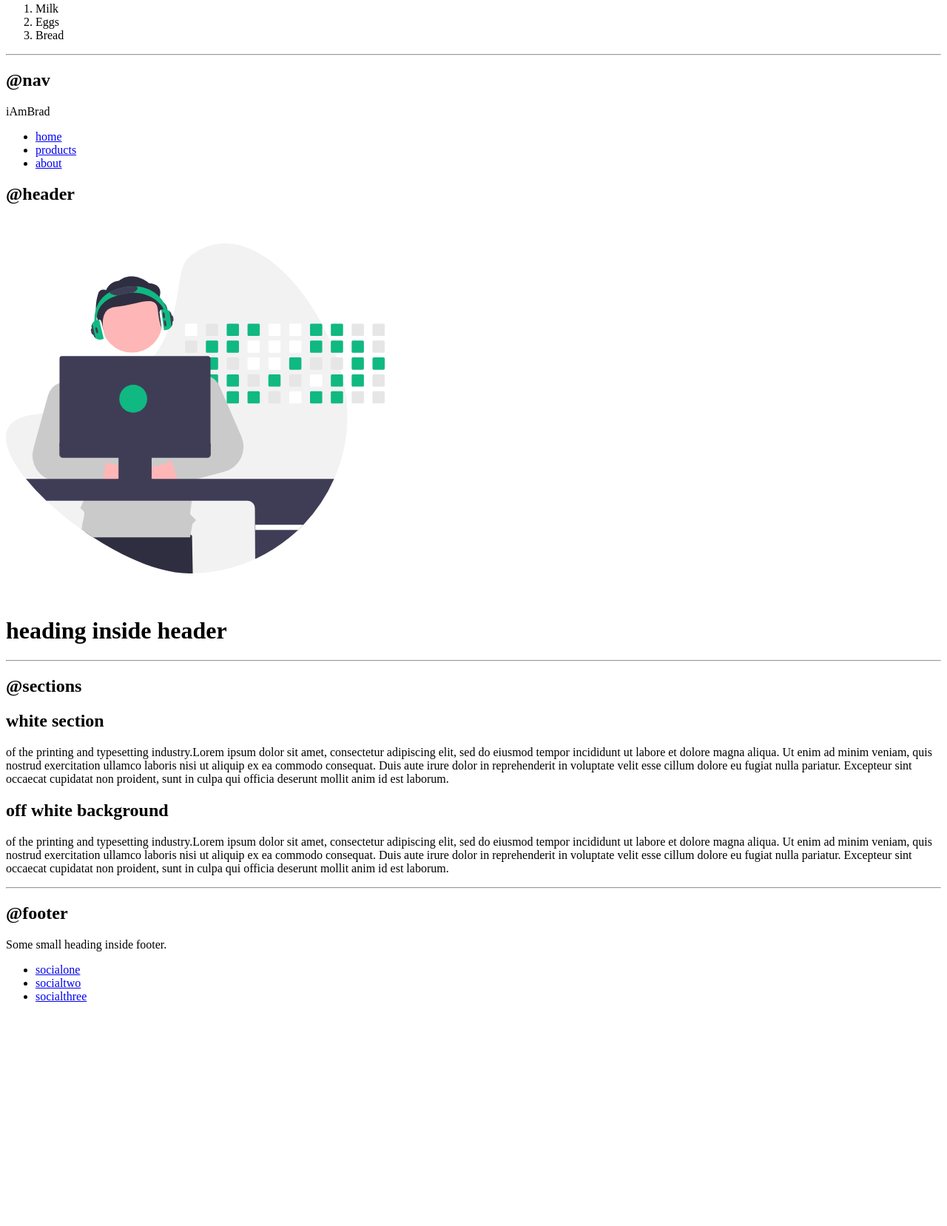
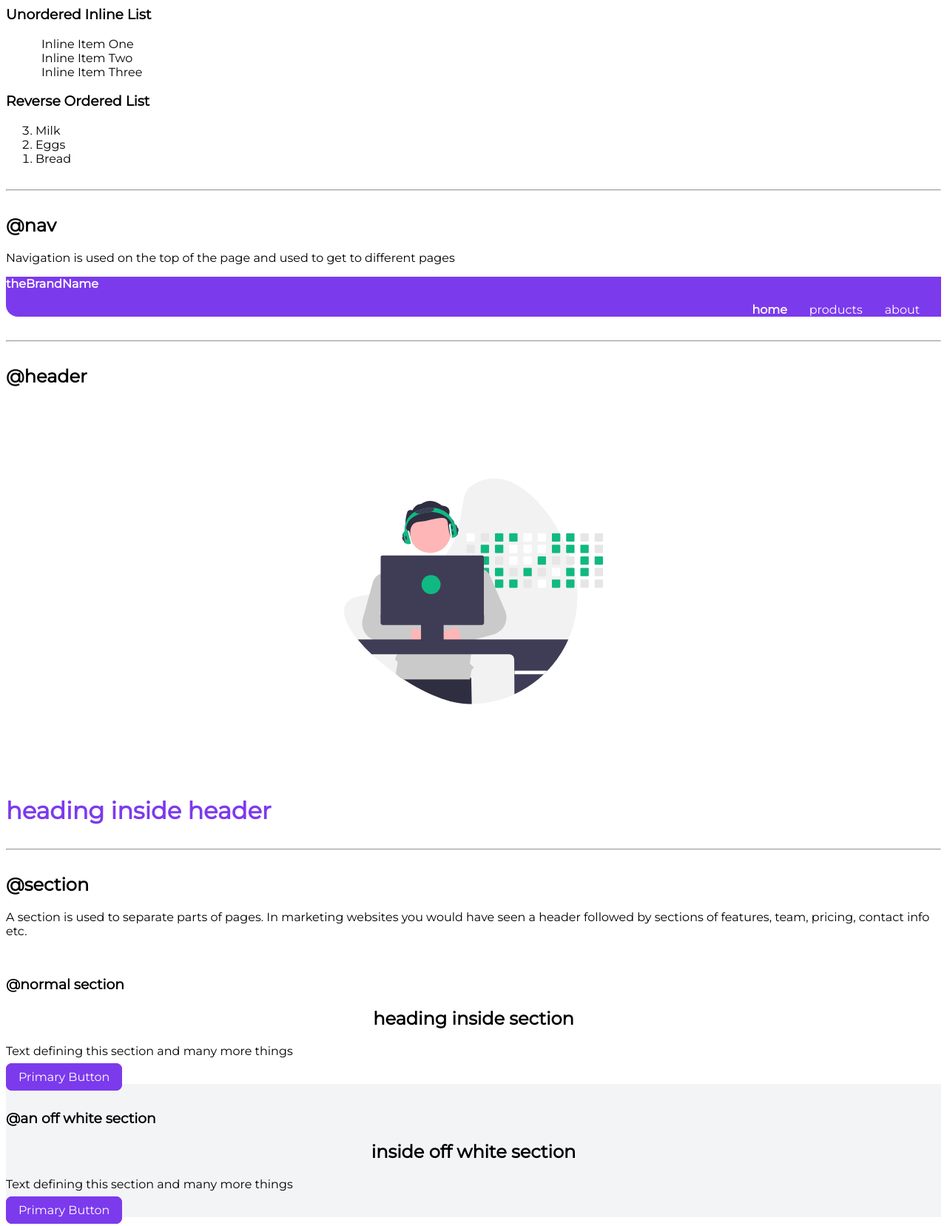
Before and after one commit to Soumya323/neogcamp-lesson-3-live, a plain HTML site: page index.html in a window 1280 px wide. Shown: the part 1025-2682 px from the top of the page at 74% size. Before the commit the page ends 2397 px from the top, so only its background shows below. Drawn offline with Linux system fonts and the light colour scheme.

Commit message:
added css styling

```diff
--- a/index.html
+++ b/index.html
@@ -5,6 +5,8 @@
     <meta charset="UTF-8">
     <meta name="viewport" content="width=device-width, initial-scale=1.0">
     <title>Component Library</title>
+    <!--Adding css link to html page-->
+    <Link href="style.css" rel="stylesheet" />
 </head>
 
 <body>
@@ -19,41 +21,42 @@
     <h2>This is the second largest heading.</h2>
     <p>Let me show you normal text. This is free flowing and wrap at the end like a paragraph.</p>
     <p>This paragraph will have <strong>bold</strong> text.</p>
-    <small>This is relatively small text.</small>
+    <p class="text-sm">This is relatively small text.</p>
 
     <hr>
 
-    <h2>@container</h2>
+    <h2>@containers</h2>
     <h3>Fluid container</h3>
-    <div>This is a fluid container and it will go till the end of the page.</div>
+    <div class="container-fluid">This is a fluid container and it will go till the end of the page.</div>
+
     <h3>Center container.</h3>
-    <div>This is a centered container and it will go till the specified width.</div>
+    <div class="container">This is a centered container and it will go till the specified width.</div>
 
     <hr>
 
     <h2>@links</h2>
-    <a href="https:/www.google.com">Primary Link</a>
-    <a href="https://www.apple.com">Secondary Link</a>
+    <a href="https:/www.google.com" class="primary-link">Primary Link</a>
+    <a href="https://www.apple.com" class="secondary-link">Secondary Link</a>
 
     <hr>
 
     <h2>@lists</h2>
     <h3>Unordered List</h3>
-    <ul>
+    <ul class="unordered">
         <li>Item One</li>
         <li>Item Two</li>
         <li>Item Three</li>
     </ul>
 
     <h3>Unordered Inline List</h3>
-    <ul>
+    <ul class="unordered list-inline">
         <li>Inline Item One</li>
         <li>Inline Item Two</li>
         <li>Inline Item Three</li>
     </ul>
 
     <h3>Reverse Ordered List</h3>
-    <ol reveresed>
+    <ol reversed>
         <li>Milk</li>
         <li>Eggs</li>
         <li>Bread</li>
@@ -62,11 +65,13 @@
     <hr>
 
     <h2>@nav</h2>
-    <nav>
-        <div>iAmBrad</div>
+    <p>Navigation is used on the top of the page and used to get to different pages</p>
+    <nav class="navigation">
+        <div class="container-fluid">
+            <div class="brand">theBrandName</div>
             <ul>
                 <li>
-                <a href="/">home</a>
+                    <a href="/" class="active">home</a>
                 </li>
                 <li>
                     <a href="/">products</a>
@@ -75,43 +80,42 @@
                     <a href="/">about</a>
                 </li>
             </ul>
+        </div>
     </nav>
 
+    <hr>
+
     <h2>@header</h2>
-    <header>
+    <header class="hero">
         <img src="images/profile_bg_green.svg" width="512" height="512" />
         <h1>heading inside <span>header</span></h1>
     </header>
 
     <hr>
 
-    <h2>@sections</h2>
-    <section>
-        <div>
-            <h1>white section</h1>
-            <p>of the printing and typesetting industry.Lorem ipsum dolor sit amet, consectetur adipiscing elit, sed do
-                eiusmod tempor incididunt ut labore et dolore magna aliqua. Ut enim ad minim veniam, quis nostrud
-                exercitation ullamco laboris nisi ut aliquip ex ea commodo consequat. Duis aute irure dolor in
-                reprehenderit in voluptate velit esse cillum dolore eu fugiat nulla pariatur. Excepteur sint occaecat
-                cupidatat non proident, sunt in culpa qui officia deserunt mollit anim id est laborum.</p>
-        </div>
+    <h2> @section</h2>
+
+    <p> A section is used to separate parts of pages. In marketing websites you would have seen a header followed by
+        sections of features, team, pricing, contact info etc.</p>
+    <section class="section">
+        <h3>@normal section</h3>
+        <h2> heading inside section</h2>
+        <p>Text defining this section and many more things</p>
+        <a href="" class="primary-link"> Primary Button</a>
     </section>
-    <section>
-        <div>
-            <h1>off white background</h1>
-            <p>of the printing and typesetting industry.Lorem ipsum dolor sit amet, consectetur adipiscing elit, sed do
-                eiusmod tempor incididunt ut labore et dolore magna aliqua. Ut enim ad minim veniam, quis nostrud
-                exercitation ullamco laboris nisi ut aliquip ex ea commodo consequat. Duis aute irure dolor in
-                reprehenderit in voluptate velit esse cillum dolore eu fugiat nulla pariatur. Excepteur sint occaecat
-                cupidatat non proident, sunt in culpa qui officia deserunt mollit anim id est laborum.</p>
-        </div>
+
+    <section class="section ow">
+        <h3>@an off white section</h3>
+        <h2> inside off white section</h2>
+        <p>Text defining this section and many more things</p>
+        <a href="/" class="primary-link"> Primary Button</a>
     </section>
 
     <hr>
 
     <h2>@footer</h2>
-    <footer>
-        <div>Some small heading inside footer.</div>
+    <footer class="footer">
+        <div class="heading">Some small heading inside footer.</div>
         <ul>
             <li><a href="/">socialone</a></li>
             <li><a href="/">socialtwo</a></li>
@@ -119,4 +123,5 @@
         </ul>
     </footer>
 </body>
+
 </html>
--- /dev/null
+++ b/style.css
@@ -0,0 +1,140 @@
+@import url("https://fonts.googleapis.com/css2?family=Montserrat&display=swap");
+
+:root {
+    --primary: #7C3AED;
+    --gray: #F3F4F6;
+    --dark-gray: #6B7280;
+}
+
+body {
+    font-family: 'Montserrat', sans-serif;
+}
+
+hr {
+    margin: 2rem 0;
+}
+
+.text-sm {
+    font-size: 0.8rem;
+}
+
+/* containers */
+.container-fluid {
+    padding-left: 10=rem;
+    padding-right: 1rem;
+}
+
+.container {
+    margin: auto;
+    padding-left: 1rem;
+    padding-right: 1rem;
+    max-width: 90%;
+}
+
+/* links */
+.primary-link {
+    text-decoration: none;
+    color: white;
+    background-color: var(--primary);
+    border: 1px solid var(--primary);
+    width: max-content;
+    min-width: 140px;
+    border-radius: 0.5rem;
+    padding: 0.5rem 1rem 0.5rem 1rem;
+}
+
+.secondary-link {
+    text-decoration: none;
+    color: white;
+    background-color: var(--primary);
+    border: 1px solid var(--primary);
+    width: max-content;
+    min-width: 140px;
+    border-radius: 0.5rem;
+    padding: 0.5rem 1rem 0.5rem 1rem;
+}
+
+/* nav */
+.navigation {
+    background-color: var(--primary);
+    padding: 1 rem 0rem;
+    color: white;
+    border-bottom-left-radius: 1rem;
+}
+
+.navigation .brand {
+    font-weight: bold;
+}
+
+.navigation ul {
+    list-style: none;
+    text-align: right;
+}
+
+.navigation li {
+    display: inline-block;
+    padding: 0rem 0.8rem;
+}
+
+.navigation a {
+    text-decoration: none;
+    color: white;
+}
+
+.navigation .active {
+    font-weight: bold;
+}
+
+
+/* header */
+.hero {
+    color: var(--primary);
+}
+
+.hero img {
+    max-width: 350px;
+    margin: auto;
+    display: block;
+}
+
+/* section */
+.section {
+    padding: 1rem 0rem 0rem 0rem;
+}
+
+.section h2 {
+    text-align: center;
+}
+
+.ow {
+    background-color: var(--gray);
+}
+
+/* lists */
+.unordered{
+    list-style: none;
+}
+
+.list-inline li{
+padding: 0rem 0.5rem;
+}
+
+/* footer */
+.footer{
+    background-color: var(--primary);
+    color: white;
+    padding: 2rem 0rem;
+    border-top-right-radius: 1rem;
+    text-align: center;
+}
+
+.footer .heading
+{
+    font-weight: bold;
+    font-size: larger;
+    margin: auto;
+}
+
+.footer li{
+    list-style: none;
+}
```
Lines whose indentation alone changed are shown as unchanged.
